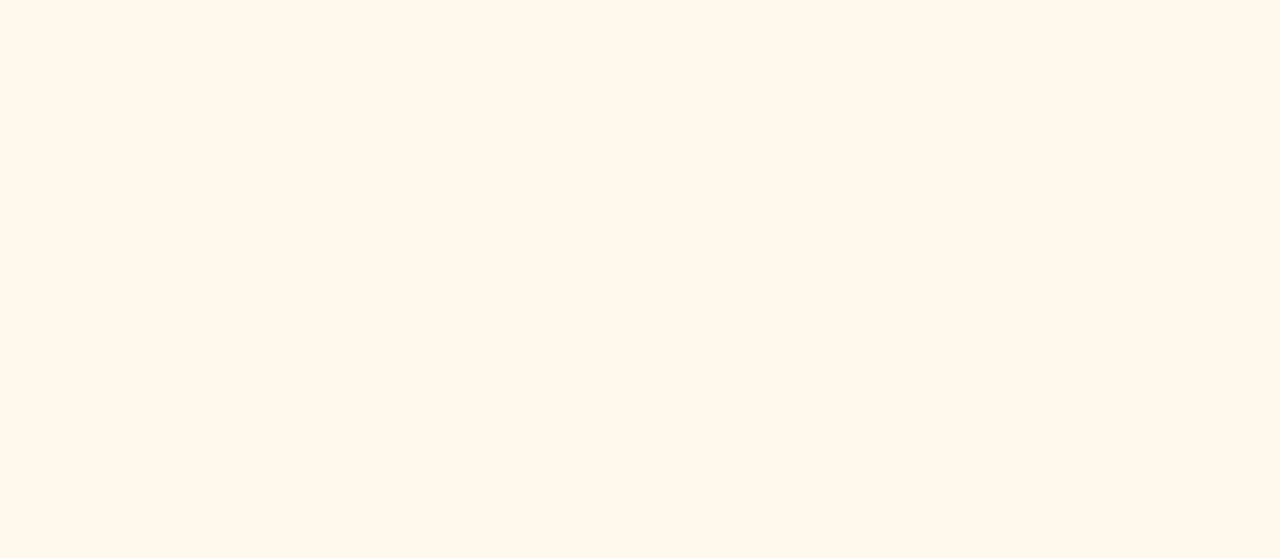
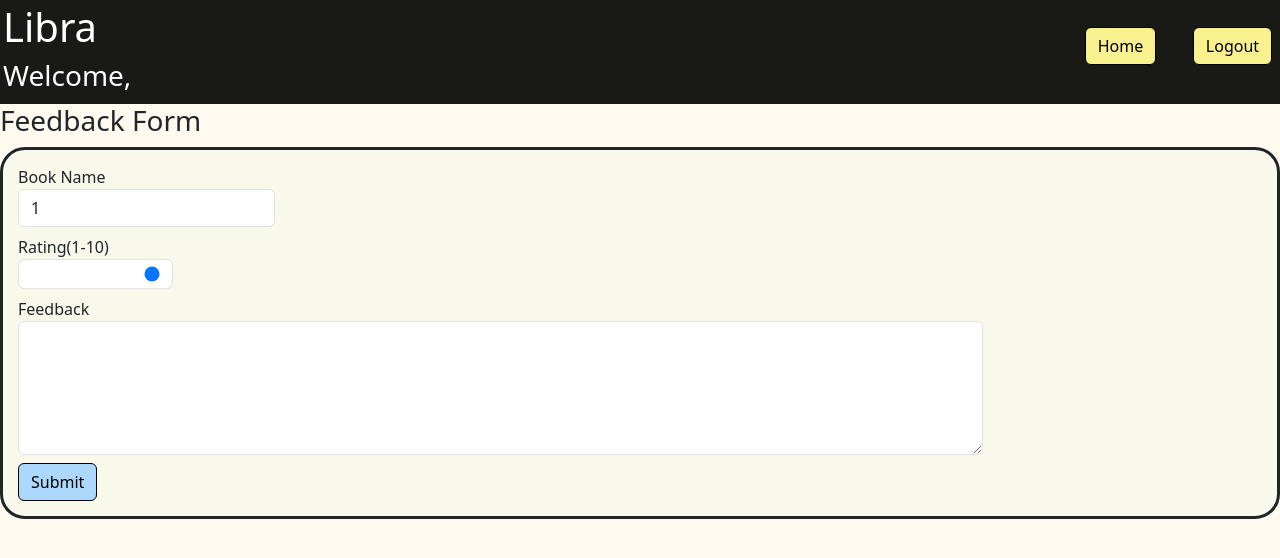
Before and after one commit to Shiva9361/Libra-main, a Vue app in the folder frontend/Libra-v2/: page /user/feedback/1/1 in a window 1280 px wide. Before the commit this address had no page. Shown: the top 558 px of the page. Built offline with nearby package versions, Linux system fonts and the light colour scheme; sample sign-in values are in the browser's storage.

Commit message:
Added feedback page

```diff
--- a/frontend/Libra-v2/src/components/BookComponent.vue
+++ b/frontend/Libra-v2/src/components/BookComponent.vue
@@ -6,6 +6,9 @@ export default {
     email: String,
   },
   methods: {
+    feedback(book_id, book_name) {
+      this.$router.push(`/user/feedback/${book_id}/${book_name}`);
+    },
     markBook(book_id) {
       let headers = {
         "Content-Type": "application/json",
@@ -102,7 +105,11 @@ export default {
     v-show="email === book.email"
     >Return</label
   ><br />
-  <label class="btn btn-primary" role="button" v-show="email === book.email"
+  <label
+    class="btn btn-primary"
+    role="button"
+    v-show="email === book.email"
+    @click="feedback(book.id, book.name)"
     >Feedback</label
   >
   <label
--- a/frontend/Libra-v2/src/components/BooksComponent.vue
+++ b/frontend/Libra-v2/src/components/BooksComponent.vue
@@ -14,7 +14,7 @@ export default {
 
 <template>
   <div class="books">
-    <div class="book" v-for="book in books">
+    <div class="book col-2" v-for="book in books">
       <BookComponent :book="book" :email="email"> </BookComponent>
     </div>
   </div>
--- /dev/null
+++ b/frontend/Libra-v2/src/components/FeedbackComponent.vue
@@ -0,0 +1,138 @@
+<template>
+  <div class="row header">
+    <div class="col-10">
+      <h1>Libra</h1>
+      <h3>Welcome, {{ nick_name }}</h3>
+    </div>
+    <div class="col-1">
+      <br />
+      <label class="btn btn-info" role="button" @click="goHome">Home</label>
+    </div>
+    <div class="col-1">
+      <br />
+      <label class="btn btn-info" role="button" @click="logout">Logout</label>
+    </div>
+  </div>
+  <h3>Feedback Form</h3>
+  <div class="form">
+    <div>
+      <label class="form-label"
+        >Book Name
+        <input
+          class="form-control"
+          type="text"
+          id="bookname"
+          :value="book_name"
+          readonly
+        />
+      </label>
+    </div>
+    <div>
+      <label class="form-label"
+        >Rating(1-10)
+        <input
+          class="form-control"
+          type="range"
+          id="rating"
+          min="1"
+          max="10"
+          required
+        />
+      </label>
+    </div>
+    <div>
+      <label class="form-label"
+        >Feedback
+        <textarea
+          class="form-control"
+          id="feedback"
+          required
+          rows="5"
+          cols="100"
+        ></textarea>
+      </label>
+    </div>
+    <div>
+      <input
+        class="btn btn-primary"
+        @click="submitFeedback"
+        type="submit"
+        value="Submit"
+      />
+    </div>
+  </div>
+</template>
+
+<script>
+import axios from "axios";
+export default {
+  props: {
+    nick_name: String,
+    id: String,
+    book_name: String,
+  },
+  methods: {
+    goHome() {
+      this.$router.push("/user");
+    },
+    logout() {
+      localStorage.clear();
+      this.$router.push("/user/login");
+    },
+    submitFeedback() {
+      let headers = {
+        "Content-Type": "application/json",
+        Authorization: `Bearer ${localStorage.getItem("jwt")}`,
+      };
+      if (!localStorage.getItem("jwt")) {
+        this.$router.push("/user/login");
+        return;
+      }
+      let data = {
+        rating: document.getElementById("rating").value,
+        feedback: document.getElementById("feedback").value,
+      };
+      if (data.feedback === "") {
+        alert("Feedback Cannot be Empty");
+        return;
+      }
+      axios
+        .post(`http://127.0.0.1:5000/user/feedback/${this.id}`, data, {
+          headers: headers,
+        })
+        .catch((err) => {
+          if (err.response.status === 401) {
+            window.confirm("Already gave feedback");
+            this.$router.push("/user");
+            return;
+          }
+          console.log(err);
+        })
+        .then((res) => {
+          console.log(res);
+          if (res.status == 201) {
+            window.confirm("Feedback Given");
+          }
+        })
+        .then(() => {
+          this.$router.push("/user");
+        });
+    },
+  },
+  mounted() {
+    if (!localStorage.getItem("jwt")) {
+      this.$router.push("/user/login");
+      return;
+    }
+  },
+};
+</script>
+<style scoped>
+.form {
+  margin-top: 10px;
+  padding: 15px;
+  border-radius: 25px;
+  border-style: solid;
+  background-color: #f8f8eb;
+}
+</style>
--- a/frontend/Libra-v2/src/router/index.js
+++ b/frontend/Libra-v2/src/router/index.js
@@ -26,6 +26,12 @@ const router = createRouter({
       component: () => import("../views/UserRead.vue"),
       props: true,
     },
+    {
+      path: "/user/feedback/:id/:book_name",
+      name: "userFeedback",
+      component: () => import("../views/UserFeedback.vue"),
+      props: true,
+    },
   ],
 });
 
--- /dev/null
+++ b/frontend/Libra-v2/src/views/UserFeedback.vue
@@ -0,0 +1,27 @@
+<script>
+import FeedbackComponent from "../components/FeedbackComponent.vue";
+export default {
+  props: {
+    id: String,
+    book_name: String,
+  },
+  data() {
+    return {
+      nick_name: "s",
+    };
+  },
+  components: {
+    FeedbackComponent,
+  },
+  mounted() {
+    if (!localStorage.getItem("jwt")) {
+      this.$router.push("/user/login");
+    }
+    this.nick_name = localStorage.getItem("nick_name");
+  },
+};
+</script>
+<template>
+  <FeedbackComponent :id="id" :nick_name="nick_name" :book_name="book_name">
+  </FeedbackComponent>
+</template>
```
Also changed, not shown: 1 other file (tests, documents, lock files or other folders).
